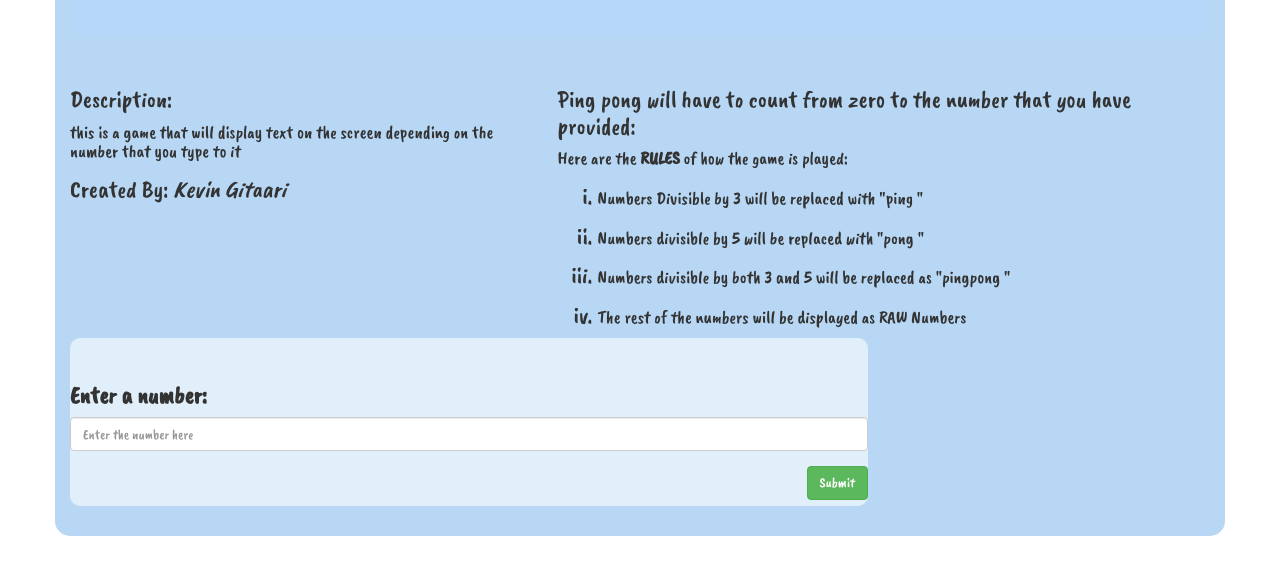
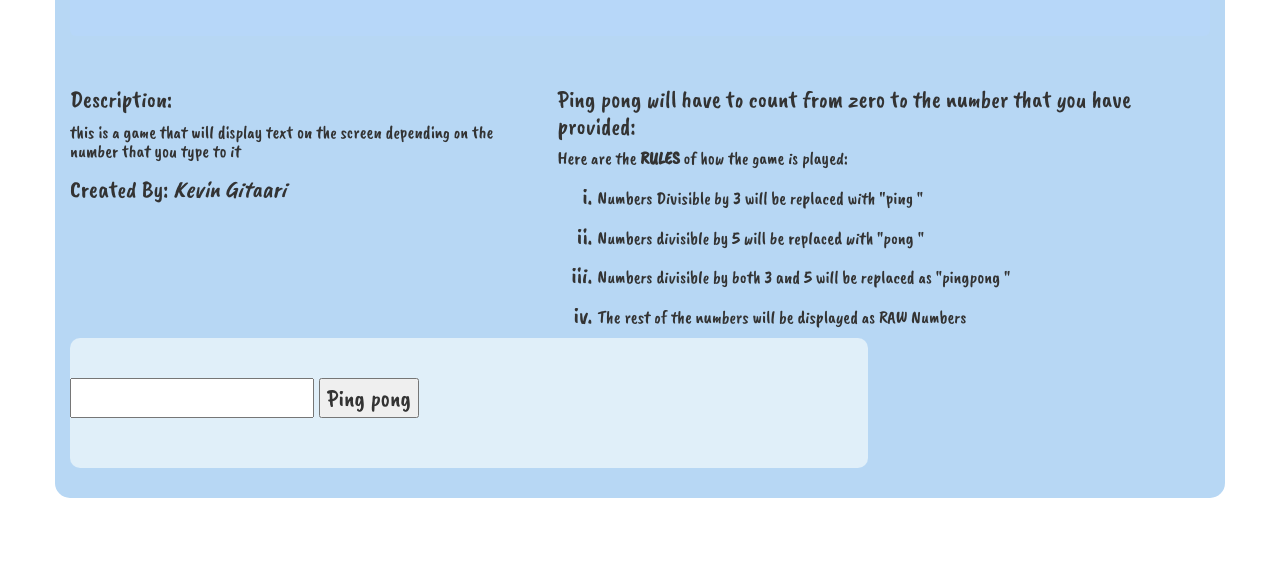
Before and after one commit to vinkematics/AnotherPongGame, a plain HTML site: page index.html in a window 1280 px wide. Shown: the part 214-788 px from the top of the page. Drawn offline with nearby package versions, Linux system fonts and the light colour scheme.

Commit message:
commit after vanilla js to work out the conditions

```diff
--- a/index.html
+++ b/index.html
@@ -56,11 +56,16 @@
         </div>
         <!-- the form to collect the users' number starts here-->
         <form id="userInput">
-            <div class="form-group">
-                <label for="userInput">Enter a number:</label>
-                <input id="userInput " type="number" class="form-control" placeholder="Enter the number here">
-            </div>
-            <button type="submit" class="btn btn-success pull-right" id="subButton">Submit</button>
+
+            <input type="number" name="pingpong" value="" id="me" />
+
+            <button type="button" name="btnping" onclick="pingPongClick()">Ping pong</button>
+
+            <ol id="ans">
+
+            </ol>
+
+
         </form>
 
 
--- a/js/scripts.js
+++ b/js/scripts.js
@@ -0,0 +1,18 @@
+var result = "";
+
+function pingPongClick() {
+    var number = document.getElementById("me").value;
+    for (var i = 1; i <= number; i++) {
+        if (i % 15 == 0) {
+            result += "<li>PingPong</li>";
+        } else if (i % 5 == 0) {
+            result += "<li>Pong</li>";
+        } else if (i % 3 == 0) {
+            result += "<li>Ping</li>";
+        } else {
+            result += "<li>" + i + "</li>";
+        }
+
+    }
+    document.getElementById("ans").innerHTML = result;
+}
```
